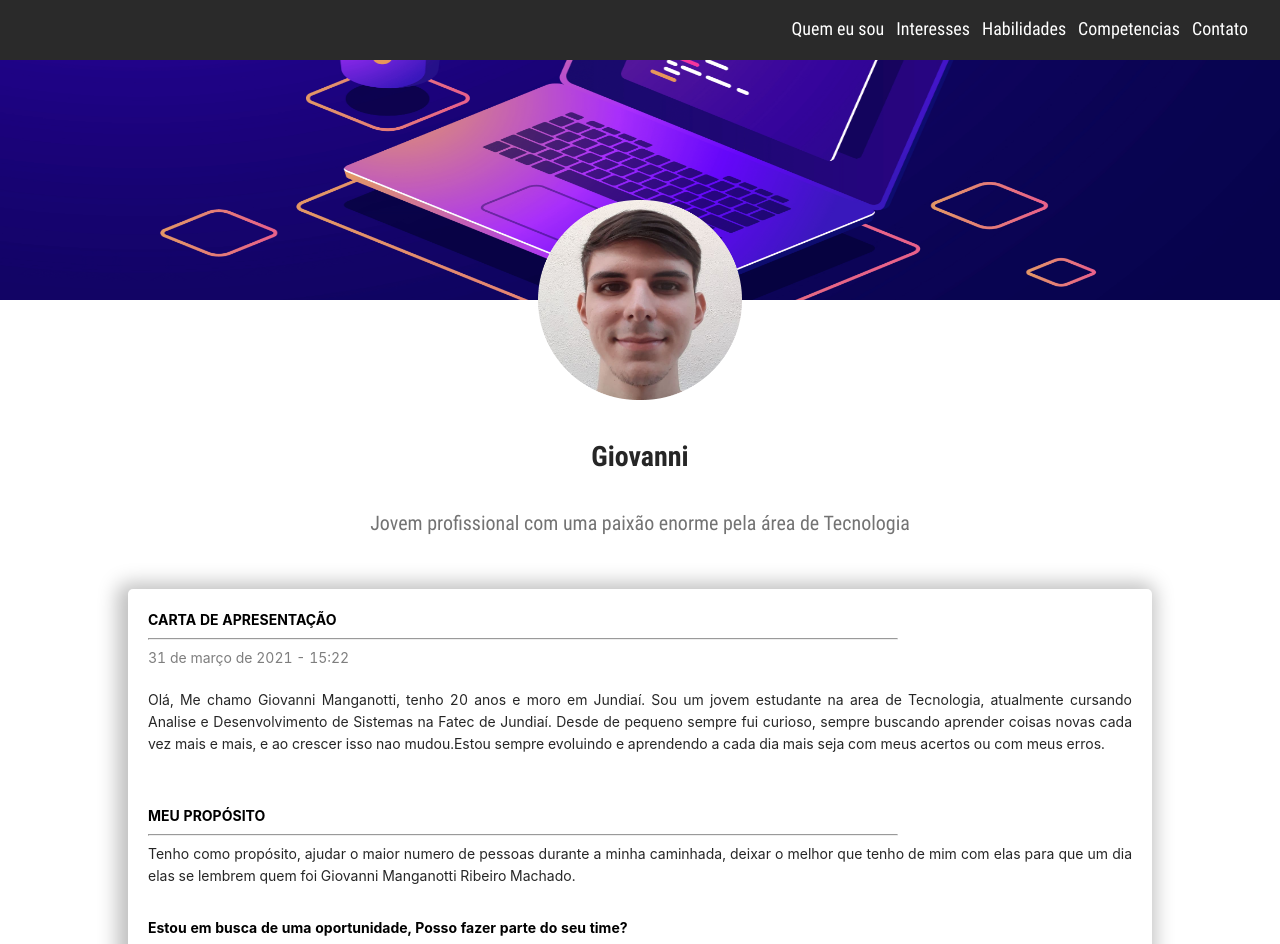
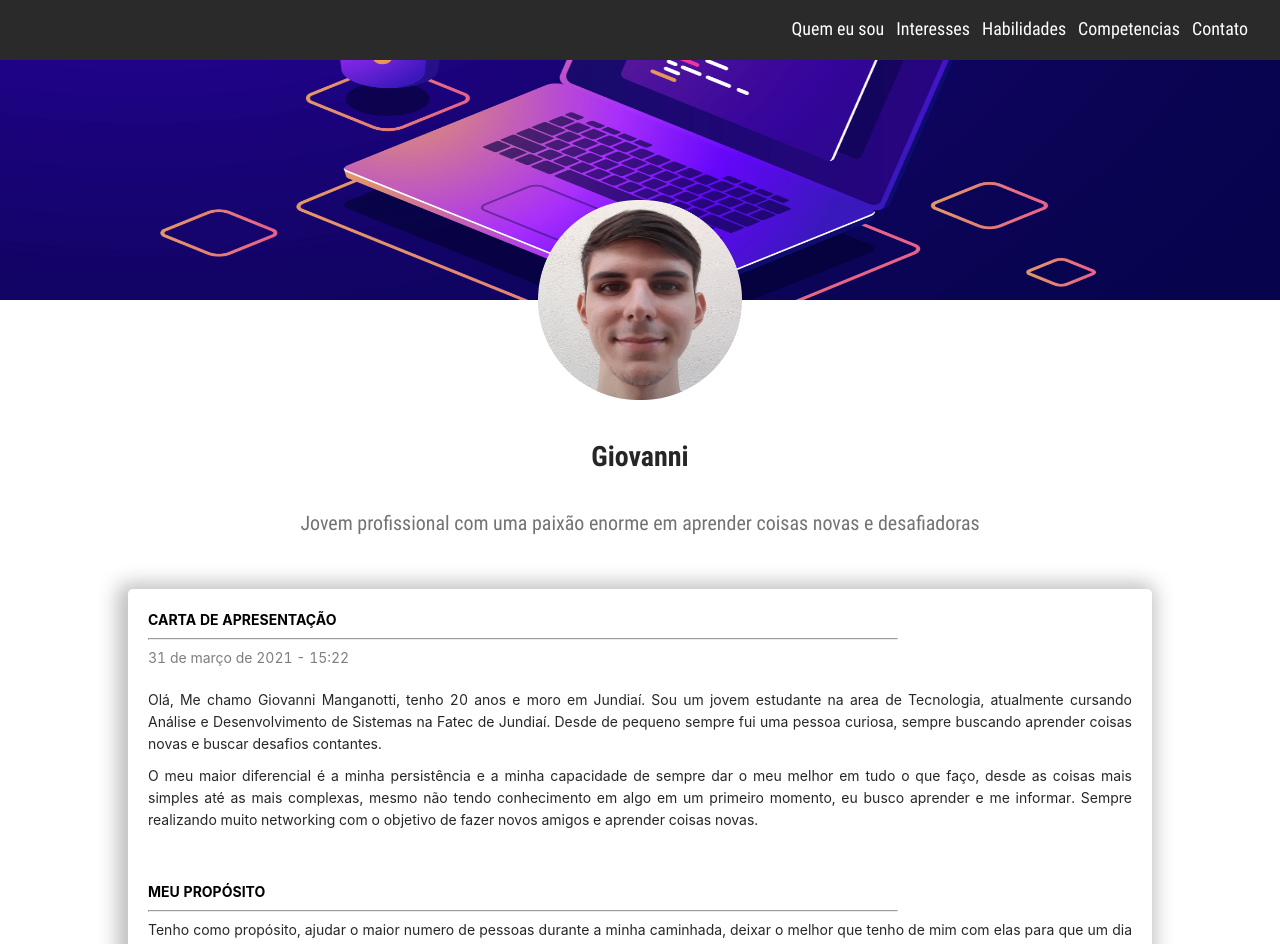
Before and after one commit to Giovanni001/my-portifolio, a React (Create React App) app in the folder front/: page / in a window 1280 px wide. Shown: the top 944 px of the page. Built offline with nearby package versions, Linux system fonts and the light colour scheme; what @react-pdf/renderer would draw is missing.

Commit message:
about me

```diff
--- a/front/src/modules/home/about-me/index.jsx
+++ b/front/src/modules/home/about-me/index.jsx
@@ -10,7 +10,7 @@ const { DateTime } = require("luxon");
 function AboutMe() {
   let dt = DateTime.now();
   let f = { month: "long", day: "numeric" };
-  let date = dt.setLocale("pt-BR").toLocaleString(f); //=> 'September 14'
+  let date = dt.setLocale("pt-BR").toLocaleString(f);
   let hour = dt.hour;
   let minute = dt.minute;
   let year = dt.year;
@@ -27,7 +27,8 @@ function AboutMe() {
         </div>
         <div className={style.description}>
           <p className={style.descriptionStyle}>
-            Jovem profissional com uma paixão enorme pela área de Tecnologia
+            Jovem profissional com uma paixão enorme em aprender coisas novas e
+            desafiadoras
           </p>
         </div>
         <div className={style.containerPresentationLetter}>
@@ -39,20 +40,26 @@ function AboutMe() {
             <p
               className={style.data}
             >{`${date} de ${year} - ${hour}:${minute}`}</p>
-            <p className={style.letterText}>
+            <p className={style.letterText1}>
               Olá, Me chamo Giovanni Manganotti, tenho 20 anos e moro em
               Jundiaí. Sou um jovem estudante na area de Tecnologia, atualmente
-              cursando Analise e Desenvolvimento de Sistemas na Fatec de
-              Jundiaí. Desde de pequeno sempre fui curioso, sempre buscando
-              aprender coisas novas cada vez mais e mais, e ao crescer isso nao
-              mudou.Estou sempre evoluindo e aprendendo a cada dia mais seja com
-              meus acertos ou com meus erros.
+              cursando Análise e Desenvolvimento de Sistemas na Fatec de
+              Jundiaí. Desde de pequeno sempre fui uma pessoa curiosa, sempre
+              buscando aprender coisas novas e buscar desafios contantes.
+            </p>
+            <p className={style.letterText2}>
+              O meu maior diferencial é a minha persistência e a minha
+              capacidade de sempre dar o meu melhor em tudo o que faço, desde as
+              coisas mais simples até as mais complexas, mesmo não tendo
+              conhecimento em algo em um primeiro momento, eu busco aprender e
+              me informar. Sempre realizando muito networking com o objetivo de
+              fazer novos amigos e aprender coisas novas.
             </p>
             <p className={style.letterTitle}>MEU PROPÓSITO</p>
             <div className={style.hr}>
               <hr className={style.styleHr} />
             </div>
-            <p className={style.letterText}>
+            <p className={style.letterText2}>
               Tenho como propósito, ajudar o maior numero de pessoas durante a
               minha caminhada, deixar o melhor que tenho de mim com elas para
               que um dia elas se lembrem quem foi Giovanni Manganotti Ribeiro
--- a/front/src/modules/home/about-me/index.module.css
+++ b/front/src/modules/home/about-me/index.module.css
@@ -33,6 +33,7 @@
 
 .descriptionStyle {
   color: #737373;
+  text-align: center;
   position: relative;
   top: -50px;
   font-family: RobotoCondensedRegular;
@@ -75,7 +76,11 @@
   padding: 20px 0 0 20px;
 }
 
-.letterText {
+.letterText1 {
+  padding: 0 20px 10px 20px;
+  text-align: justify;
+}
+.letterText2 {
   padding: 0 20px 30px 20px;
   text-align: justify;
 }
```
